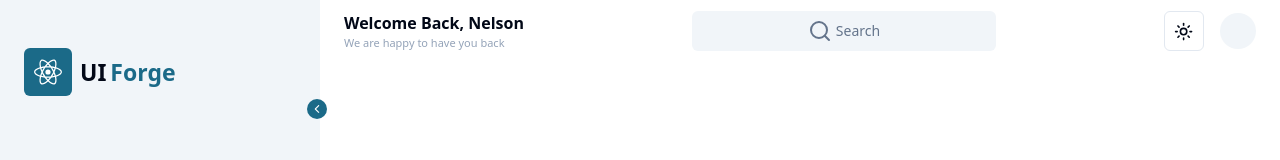
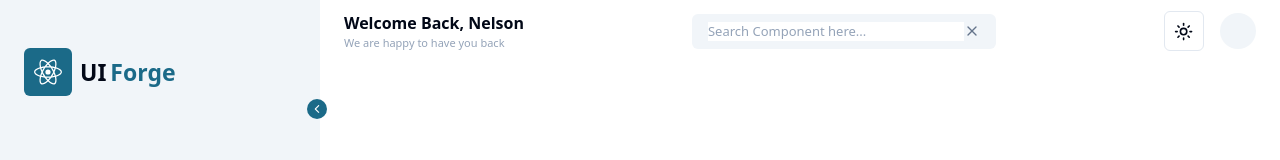
Before and after one commit to pythonnelson/uiforge, a Next.js app: page /dashboard in a window 1280 px wide. Both pictures are taken after a click on the element "Search". Shown: the top 160 px of the page. Built offline with nearby package versions, Linux system fonts and the light colour scheme.

Commit message:
Add Search Bar

```diff
--- a/components/Features.tsx
+++ b/components/Features.tsx
@@ -3,7 +3,7 @@ import React from "react";
 
 const Features = () => {
   return (
-    <section className="py-12 bg-slate-50 mt-12">
+    <section className="py-12 bg-slate-50 dark:bg-slate-950 mt-12">
       <div className="mx-auto px-4">
         <h2 className="text-2xl font-bold text-center">What to Expect</h2>
         <div className="mt-12 grid grid-cols-1 md:grid-cols-3 gap-8">
--- /dev/null
+++ b/components/InputSeachBar.tsx
@@ -0,0 +1,37 @@
+"use client";
+
+import { Input } from "@/components/ui/input";
+import { useAppContext } from "@/context/ContextApi";
+import { X } from "lucide-react";
+import { useEffect, useRef } from "react";
+
+export function InputSearchBar() {
+  const {
+    showSearchBarObject: { setShowSearchBar },
+  } = useAppContext();
+
+  const inputRef = useRef<HTMLInputElement>(null);
+
+  useEffect(() => {
+    inputRef.current?.focus();
+  }, []);
+
+  const handleCloseClick = (e: React.MouseEvent) => {
+    e.stopPropagation();
+    setShowSearchBar(false);
+  };
+  return (
+    <div className="px-2 flex justify-between items-center w-full">
+      <input
+        ref={inputRef}
+        type="text"
+        placeholder="Search Component here..."
+        className="w-full dark:bg-slate-950 outline-none text-[13px] placeholder:text-slate-400"
+      />
+      <X
+        className="w-4 h-4 flex-shrink-0 text-slate-500 text-[10px] cursor-pointer"
+        onClick={handleCloseClick}
+      />
+    </div>
+  );
+}
--- a/components/Logo.tsx
+++ b/components/Logo.tsx
@@ -1,4 +1,7 @@
+"use client";
+
 import { useAppContext } from "@/context/ContextApi";
+import Link from "next/link";
 import React from "react";
 import { SiReact } from "react-icons/si";
 
@@ -7,7 +10,8 @@ const Logo = () => {
     openSideBarObject: { openSideBar },
   } = useAppContext();
   return (
-    <div
+    <Link
+      href="/"
       className={`${
         openSideBar
           ? "flex gap-2 items-center"
@@ -24,7 +28,7 @@ const Logo = () => {
           <span className="text-[#1B6A88] font-extrabold">Forge</span>
         </div>
       )}
-    </div>
+    </Link>
   );
 };
 
--- a/components/SearchBar.tsx
+++ b/components/SearchBar.tsx
@@ -1,11 +1,47 @@
+"use client";
+
+import { useAppContext } from "@/context/ContextApi";
 import { SearchIcon } from "lucide-react";
-import React from "react";
+import React, { useEffect, useRef } from "react";
+import SearchIconAndText from "./SearchIconAndText";
+import { InputSearchBar } from "./InputSeachBar";
 
 const SearchBar = () => {
+  const {
+    showSearchBarObject: { showSearchBar, setShowSearchBar },
+  } = useAppContext();
+
+  const searchBarRef = useRef<HTMLDivElement>(null);
+
+  function handleClickSearchBar() {
+    if (!showSearchBar) {
+      setShowSearchBar(true);
+    }
+  }
+
+  useEffect(() => {
+    function handleClickOutSide(event: MouseEvent) {
+      if (
+        searchBarRef.current &&
+        !searchBarRef.current.contains(event.target as Node)
+      ) {
+        setShowSearchBar(false);
+      }
+    }
+
+    document.addEventListener("mousedown", handleClickOutSide);
+    return () => {
+      document.removeEventListener("mousedown", handleClickOutSide);
+    };
+  }, [setShowSearchBar]);
+
   return (
-    <div className="bg-slate-100 dark:bg-slate-950 w-1/3 cursor-pointer hover:bg-slate-200 transition-all p-[8px] flex gap-1 justify-center items-center rounded-md">
-      <SearchIcon fontSize={"small"} className="text-slate-500" />
-      <span className="text-slate-500 text-sm">Search</span>
+    <div
+      ref={searchBarRef}
+      onClick={handleClickSearchBar}
+      className="bg-slate-100 dark:bg-slate-950 w-1/3 cursor-pointer hover:bg-slate-200 transition-all p-[8px] flex gap-1 justify-center items-center rounded-md"
+    >
+      {showSearchBar ? <InputSearchBar /> : <SearchIconAndText />}
     </div>
   );
 };
--- /dev/null
+++ b/components/SearchIconAndText.tsx
@@ -0,0 +1,13 @@
+import { SearchIcon } from "lucide-react";
+import React from "react";
+
+const SearchIconAndText = () => {
+  return (
+    <>
+      <SearchIcon fontSize={"small"} className="text-slate-500" />
+      <span className="text-slate-500 text-sm">Search</span>
+    </>
+  );
+};
+
+export default SearchIconAndText;
--- /dev/null
+++ b/components/ui/input.tsx
@@ -0,0 +1,29 @@
+import * as React from "react";
+
+import { cn } from "@/lib/utils";
+import { X } from "lucide-react";
+
+export interface InputProps
+  extends React.InputHTMLAttributes<HTMLInputElement> {}
+
+const Input = React.forwardRef<HTMLInputElement, InputProps>(
+  ({ className, type, ...props }, ref) => {
+    return (
+      <div className="px-2 flex justify-between items-center w-full">
+        <input
+          type={type}
+          className={cn(
+            "flex h-10 w-full outline-none rounded-md border border-input bg-background px-3 py-2 text-sm ring-offset-background file:border-0 file:bg-transparent file:text-sm file:font-medium placeholder:text-muted-foreground focus-visible:outline-none focus-visible:ring-2 focus-visible:ring-ring focus-visible:ring-offset-2 disabled:cursor-not-allowed disabled:opacity-50",
+            className
+          )}
+          ref={ref}
+          {...props}
+        />
+        <X className="w-4 h-4 flex-shrink-0" />
+      </div>
+    );
+  }
+);
+Input.displayName = "Input";
+
+export { Input };
--- a/context/ContextApi.tsx
+++ b/context/ContextApi.tsx
@@ -10,7 +10,6 @@ import React, {
 } from "react";
 import { FaList } from "react-icons/fa";
 import { HiOutlineViewGridAdd } from "react-icons/hi";
-import { MdOutlineDarkMode, MdOutlineLightMode } from "react-icons/md";
 
 export interface MenuItem {
   id: string;
@@ -29,6 +28,10 @@ interface AppContextType {
     openSideBar: boolean;
     setOpenSideBar: React.Dispatch<React.SetStateAction<boolean>>;
   };
+  showSearchBarObject: {
+    showSearchBar: boolean;
+    setShowSearchBar: React.Dispatch<React.SetStateAction<boolean>>;
+  };
 }
 
 // Create a default state
@@ -40,6 +43,10 @@ const defaultState: AppContextType = {
   openSideBarObject: {
     openSideBar: true,
     setOpenSideBar: () => {},
+  },
+  showSearchBarObject: {
+    showSearchBar: false,
+    setShowSearchBar: () => {},
   },
 };
 
@@ -75,6 +82,7 @@ export const AppProvider: React.FC<{ children: ReactNode }> = ({
     const storedValue = localStorage.getItem("openSideBar");
     return storedValue !== null ? JSON.parse(storedValue) : true;
   });
+  const [showSearchBar, setShowSearchBar] = useState(false);
 
   // Update local storage whenever hidesidebar changes
   useEffect(() => {
@@ -86,6 +94,7 @@ export const AppProvider: React.FC<{ children: ReactNode }> = ({
       value={{
         menuItemsObject: { menuItems, setMenuItems },
         openSideBarObject: { openSideBar, setOpenSideBar },
+        showSearchBarObject: { showSearchBar, setShowSearchBar },
       }}
     >
       {children}
```
Also changed, not shown: 1 other file (tests, documents, lock files or other folders).
